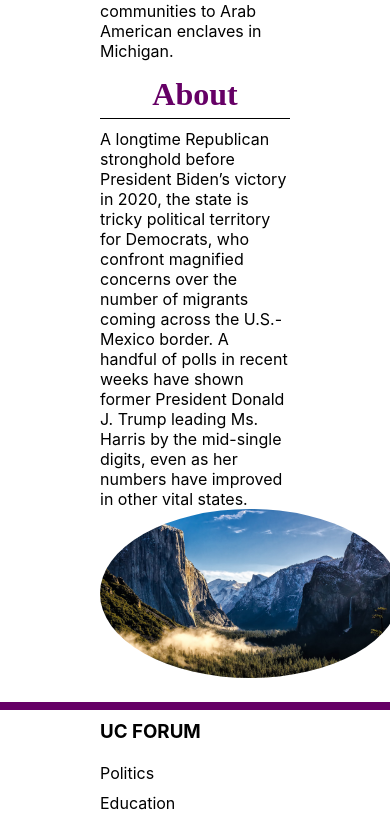
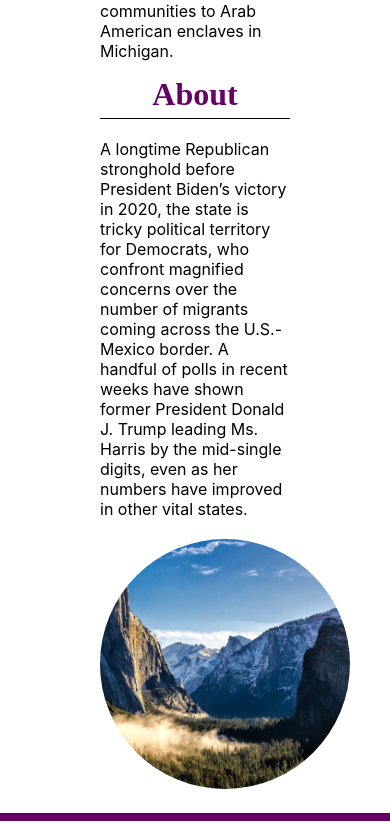
Before and after one commit to LexTruong/ucforum, a React (Create React App) app: page /about in a window 390 px wide. Shown: the part 1066-1891 px from the top of the page. Built offline with nearby package versions, Linux system fonts and the light colour scheme.

Commit message:
About page is dynamic

```diff
--- a/src/css/aboutPage.css
+++ b/src/css/aboutPage.css
@@ -17,14 +17,46 @@
 }
 
 .about{
-    margin: 10px 100px;
+    display: flex;
+    margin: 20px 100px;
+    flex-direction: row;
+    justify-content: flex-start;
+    gap: 20px;
 }
 
 .about p{
+    width: 50%;
+}
+
+.circular{
+    width: 50%;
+    text-align: center;
 }
 
 .about img{
     width: 300px;
+    height: 300px;
     border-radius: 50%;
     object-fit: cover;
 }
+
+@media screen and (max-width: 800px) {
+    .about{
+        flex-direction: column;
+        /* align-items: center; */
+    }
+
+    .about p{
+        width: 100%;
+    }
+
+    .circular{
+        width: 100%;
+    }
+
+    .about img{
+        width: 250px;
+        height: 250px;
+    }
+
+}
--- a/src/pages/AboutPage.js
+++ b/src/pages/AboutPage.js
@@ -14,7 +14,9 @@ export default function AboutPage() {
             <h1> About </h1>
             <div className="about">
                 <p className="aboutText">A longtime Republican stronghold before President Biden’s victory in 2020, the state is tricky political territory for Democrats, who confront magnified concerns over the number of migrants coming across the U.S.-Mexico border. A handful of polls in recent weeks have shown former President Donald J. Trump leading Ms. Harris by the mid-single digits, even as her numbers have improved in other vital states.</p>
-                <img src={yosemite} alt="circleImage"></img>
+                <div className="circular">
+                    <img src={yosemite} alt="circleImage"></img>
+                </div>
             </div>
         </div>
     )
```
